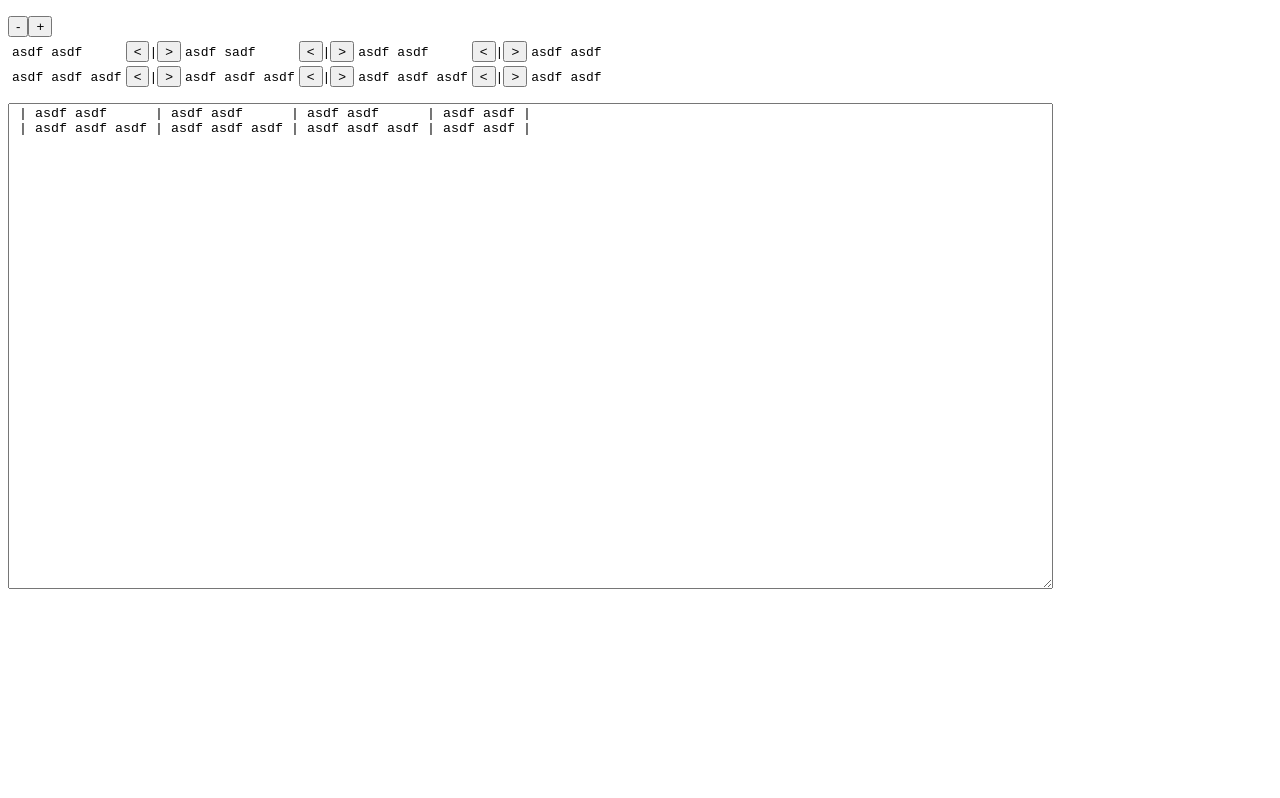
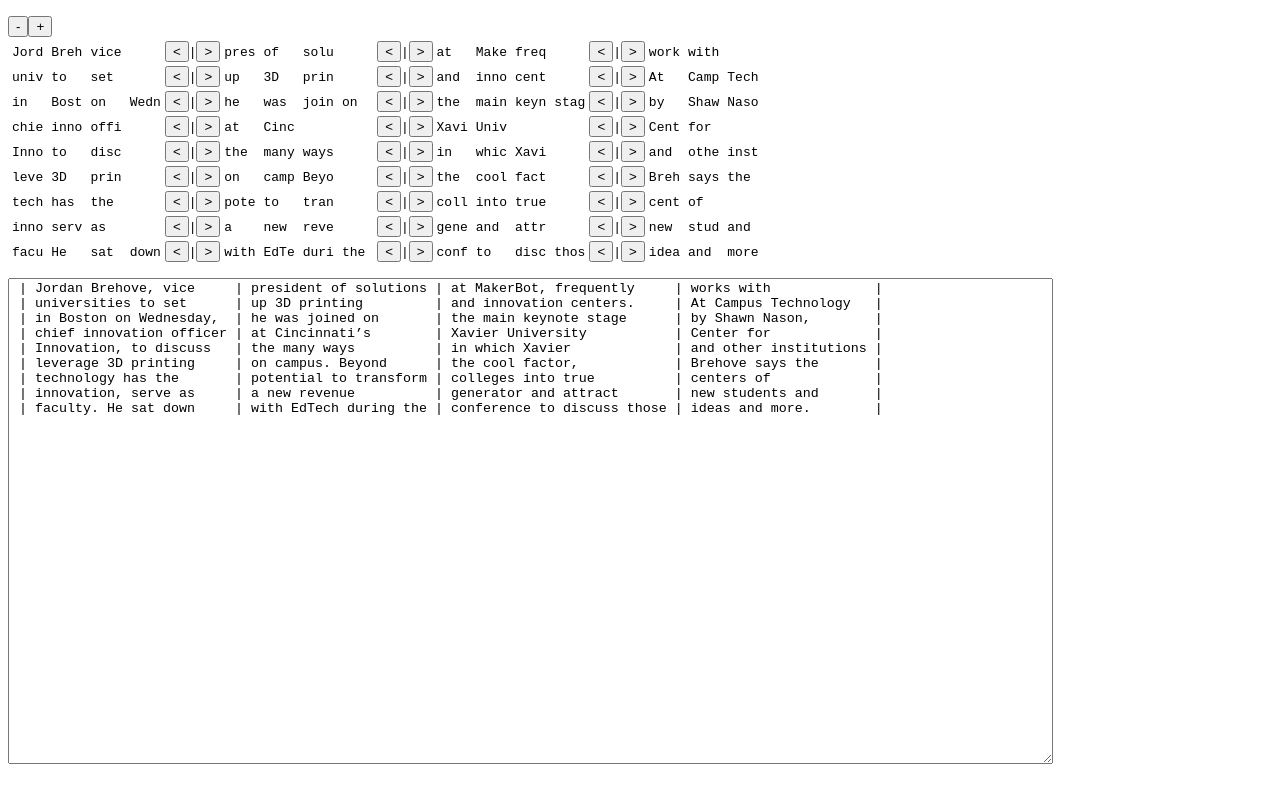
Before and after one commit to dannythorne/TextGrid2MarkdownTable, a plain HTML site: page text2mdtable.html in a window 1280 px wide. Both pictures are taken after a click on the button "Make Table". Drawn offline with Linux system fonts and the light colour scheme.

Commit message:
index initialized in wrong place

```diff
--- a/text2mdtable.html
+++ b/text2mdtable.html
@@ -27,7 +27,17 @@ function main()
   var textarea = document.createElement("textarea");
   textarea.rows = "32";
   textarea.cols = "128";
-  textarea.value = "asdf asdf asdf sadf asdf asdf asdf asdf\nasdf asdf asdf asdf asdf asdf asdf asdf asdf asdf asdf";
+  textarea.value = "";
+  textarea.value += "Jordan Brehove, vice president of solutions at MakerBot, frequently works with";
+  textarea.value += "\nuniversities to set up 3D printing and innovation centers. At Campus Technology";
+  textarea.value += "\nin Boston on Wednesday, he was joined on the main keynote stage by Shawn Nason,";
+  textarea.value += "\nchief innovation officer at Cincinnati’s Xavier University Center for";
+  textarea.value += "\nInnovation, to discuss the many ways in which Xavier and other institutions";
+  textarea.value += "\nleverage 3D printing on campus. Beyond the cool factor, Brehove says the";
+  textarea.value += "\ntechnology has the potential to transform colleges into true centers of";
+  textarea.value += "\ninnovation, serve as a new revenue generator and attract new students and";
+  textarea.value += "\nfaculty. He sat down with EdTech during the conference to discuss those ideas and more.";
+
   textarea.style.fontFamily = "monospace";
   form.appendChild(textarea);
 
@@ -87,7 +97,7 @@ function make_table_interface()
   // split each line into array of words
   for( iline=0; iline<num_rows; iline++)
   {
-    str[iline] = str[iline].trim().split(" ");
+    str[iline] = str[iline].trim().split(/ [ ]*/g);
   }
 
   max_words_per_line = 0;
@@ -389,11 +399,18 @@ function put_markdown_in_textarea_for_copying()
   var iword;
   var icol;
 
+  for( iline=0; iline<num_rows; iline++)
+  {
+    chars_per_cell[iline] = [];
+    for( icol=0; icol<num_cols; icol++)
+    {
+      chars_per_cell[iline][icol] = 0;
+    }
+  }
+
   // count chars per cell
   for( iline=0; iline<num_rows; iline++)
   {
-    chars_per_cell[iline] = [];
-
     iword = 0;
 
     for( icol=0; icol<num_cols; icol++)
@@ -425,13 +442,30 @@ function put_markdown_in_textarea_for_copying()
   // accumulate textarea value string
   var val = "";
 
+  if( false /* diagnostics */)
+  {
+    for( iline=0; iline<num_rows; iline++)
+    {
+      val+=" | ";
+
+      for( icol=0; icol<num_cols; icol++)
+      {
+        val += words_per_cell[iline][icol]+" "+chars_per_cell[iline][icol]+" "+max_chars_per_cell_per_column[icol];
+        val+=" | ";
+      }
+      val += "\n";
+    }
+  }
+
+  // columns nicely lined up (or are they?)
   for( iline=0; iline<num_rows; iline++)
   {
     val+=" | ";
 
+    iword = 0;
+
     for( icol=0; icol<num_cols; icol++)
     {
-      iword = 0;
       for( i=0; i<words_per_cell[iline][icol]; i++)
       {
         val+=str[iline][iword];
```
